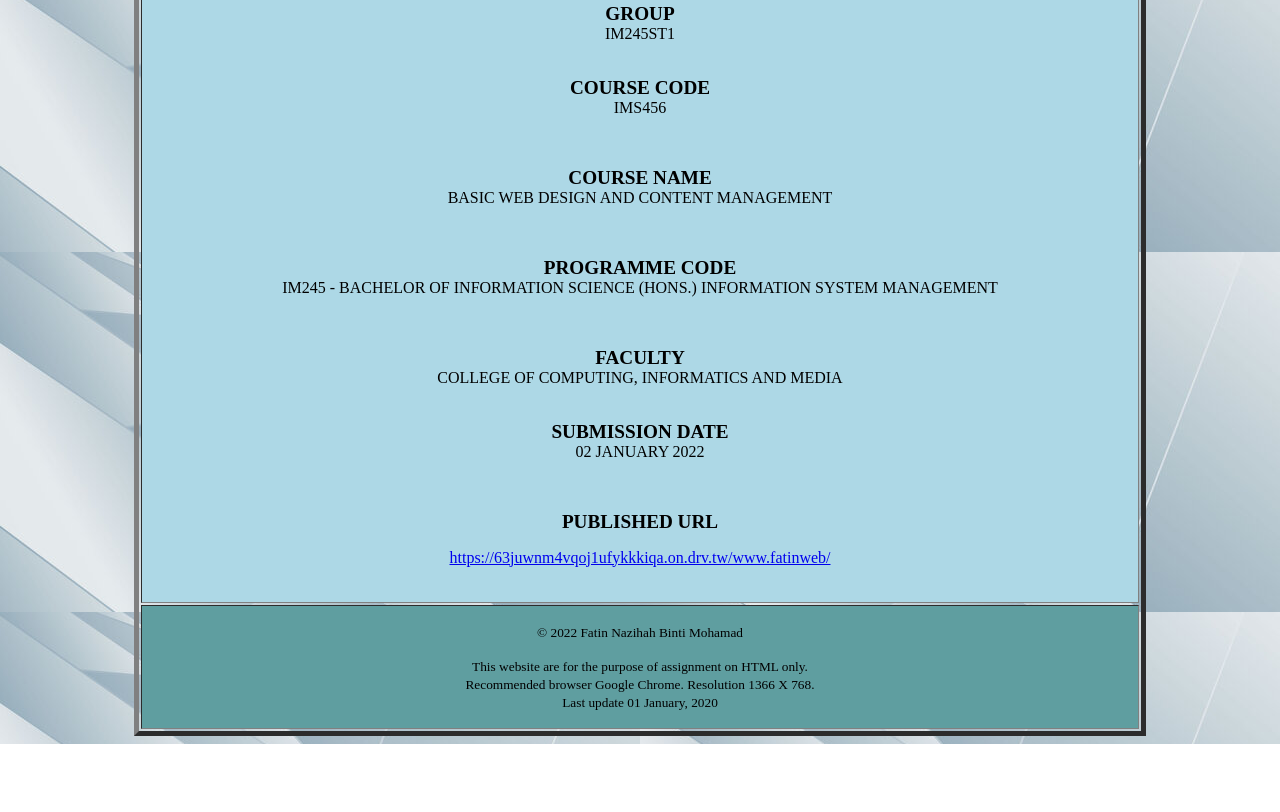
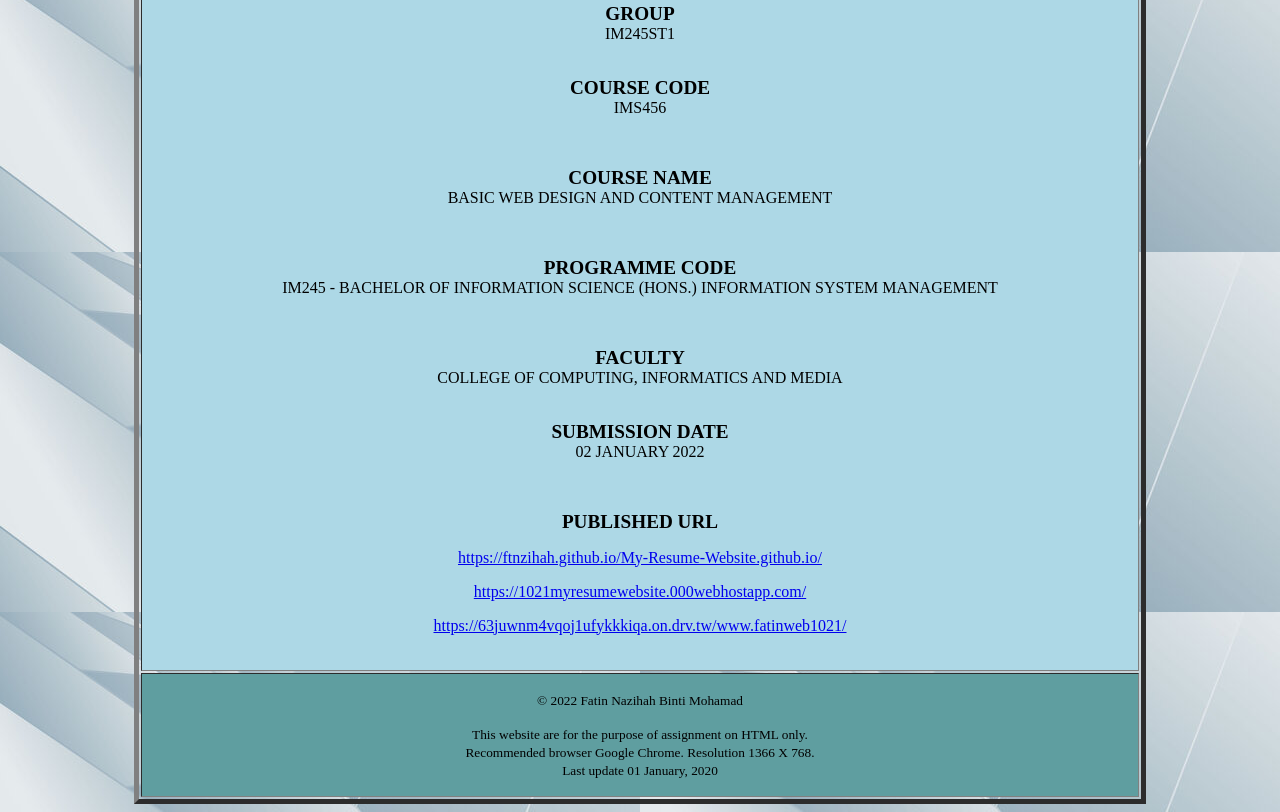
Before and after one commit to ftnzihah/My-Resume-Website.github.io, a plain HTML site: page index.html in a window 1280 px wide. Shown: the part 1188-2000 px from the top of the page. Before the commit the page ends 1932 px from the top, so only its background shows below. Drawn offline with Linux system fonts and the light colour scheme.

Commit message:
Update index.html

```diff
--- a/index.html
+++ b/index.html
@@ -107,8 +107,14 @@
 <br>
 
 <center><p><b><big>PUBLISHED URL</big></b><br>
-<a href="https://63juwnm4vqoj1ufykkkiqa.on.drv.tw/www.fatinweb/"></font></p></center>
-<p> https://63juwnm4vqoj1ufykkkiqa.on.drv.tw/www.fatinweb/</p>
+<a href="https://ftnzihah.github.io/My-Resume-Website.github.io/"></font></p></center>
+<p>https://ftnzihah.github.io/My-Resume-Website.github.io/</p>
+
+<a href="https://1021myresumewebsite.000webhostapp.com/"></font></p></center>
+<p> https://1021myresumewebsite.000webhostapp.com/</p>
+
+<a href="https://63juwnm4vqoj1ufykkkiqa.on.drv.tw/www.fatinweb1021/"></font></p></center>
+<p> https://63juwnm4vqoj1ufykkkiqa.on.drv.tw/www.fatinweb1021/</p>
 <br>
 
 </td>
```
